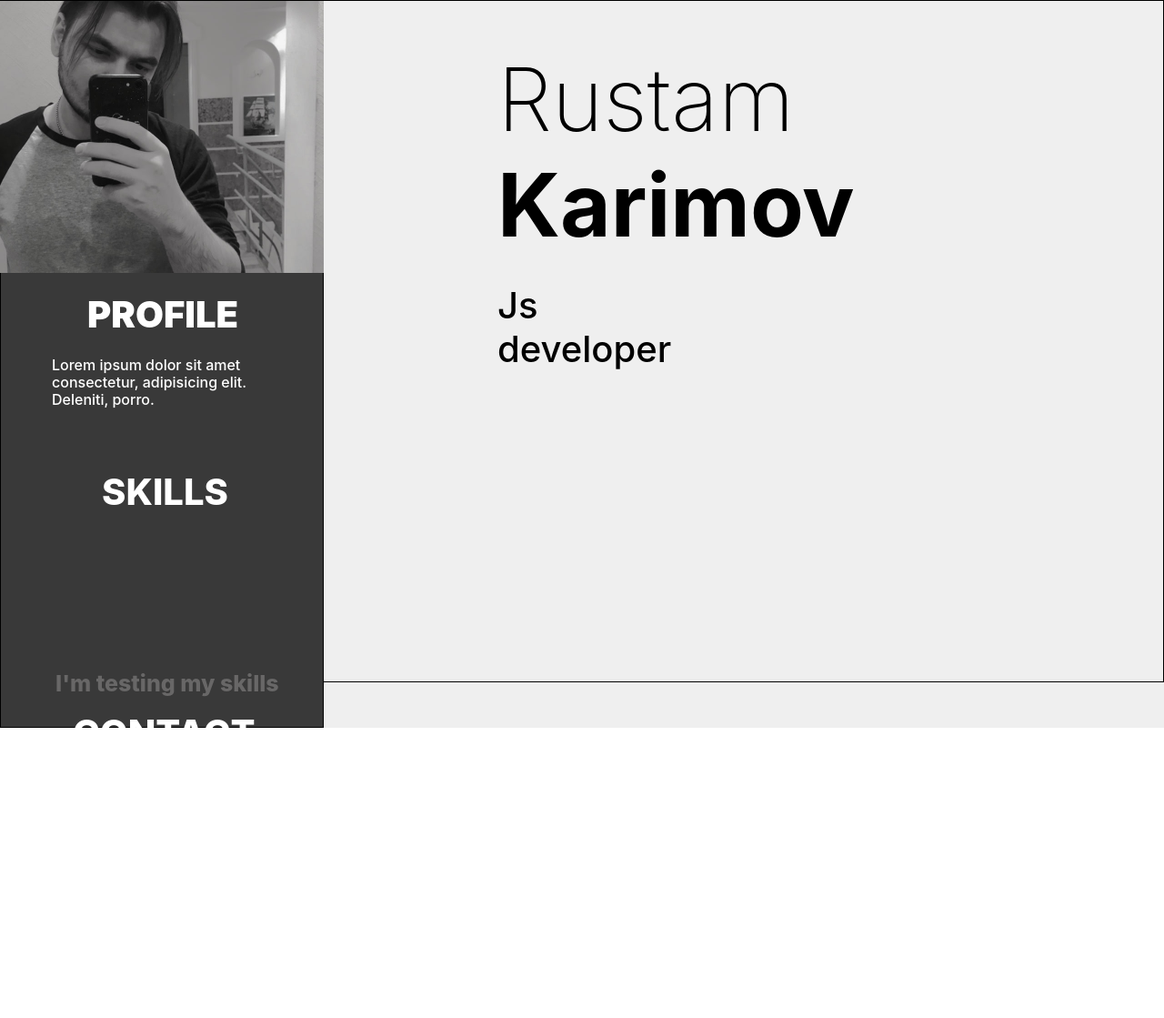
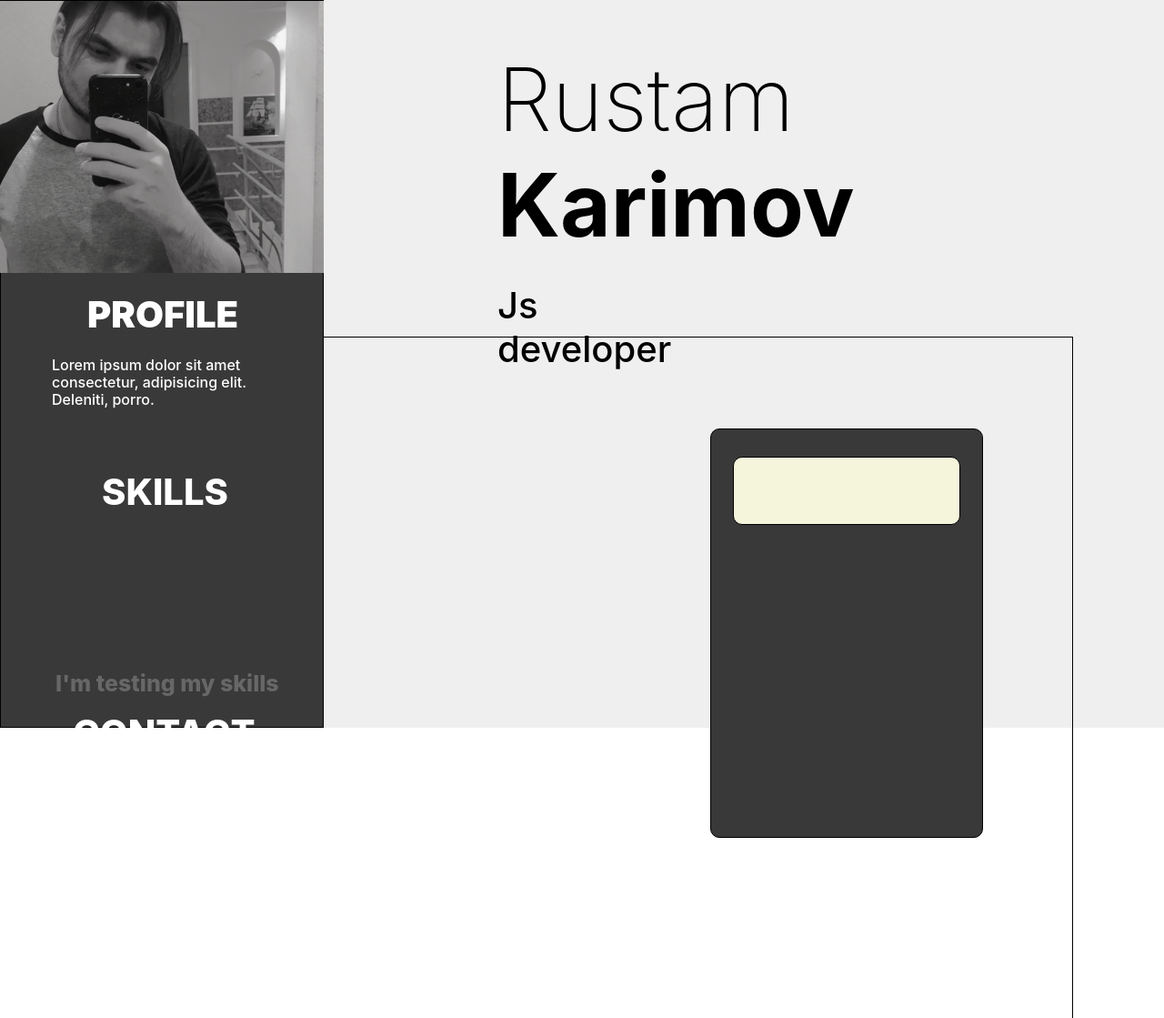
Before and after one commit to ONYXIY/rsschool-cv, a plain HTML site: page index.html in a window 1280 px wide. Shown: the whole page at 91% size. Before the commit the page ends 903 px from the top, so only its background shows below. Drawn offline with Linux system fonts and the light colour scheme.

Commit message:
some fix css

```diff
--- a/index.html
+++ b/index.html
@@ -10,7 +10,11 @@
 <body>
     <div class="container">
         <div class="myProjs">
+            <div class="calc">
+                <div id="calcDisplay">
 
+                </div>
+            </div>
         </div>
     <div class="profile">
         <div class="profilePic"><img id="profilePhoto" src="pic/photo_2023-04-19_16-23-00.jpg" alt="photo">
--- a/style.css
+++ b/style.css
@@ -21,7 +21,7 @@ body{
     position: relative;
 }
 .container{
-    position: relative;
+    position: flex;
     background-color: #EFEFEF;
     max-width: 2480px;
     height: 100%;
@@ -178,8 +178,29 @@ a{
     position: absolute;
     display: flex;
     border: solid 1px;
+    right: 100px;
+    top: 370px;
+    height: 750px;
+    width: 1200px;
+}
+.calc{
+    position: relative;
+    border: solid 1px;
+    height: 450px;
+    width: 300px;
+    left: 800px;
+    top: 100px;
+    border-radius: 10px;
+    background-color: #393939;
+}
+#calcDisplay{
+    position: relative;
+    background-color: beige;
+    display: flex;
+    border: solid 1px;
+    height: 75px;
+    width: 250px;
+    border-radius: 10px;
     margin: 0 auto;
-    right: 0;
-    height: 750px;
-    width: 1870px;
+    top: 30px;
 }
```
